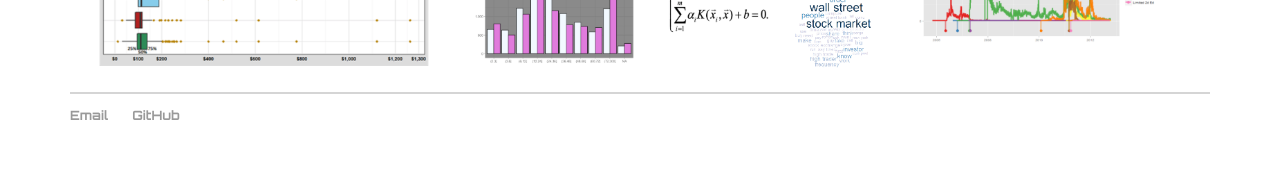
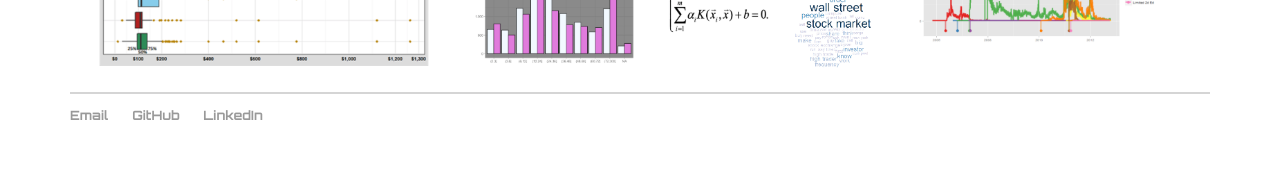
Before and after one commit to alexeybutyrev/alexeybutyrev.github.io, a Jekyll site: the page built from index.html, in a window 1280 px wide. Shown: the part 899-1091 px from the top of the page. Built offline with Jekyll 4.4.1, drawn with Linux system fonts in a browser that asks for light colours.

Commit message:
add LinkedIn Link

```diff
--- a/_layouts/default.html
+++ b/_layouts/default.html
@@ -32,6 +32,7 @@
     <ul>
       <li><a href="mailto:abutyrev@gmail.com">Email</a></li>
       <li><a href="https://github.com/alexeybutyrev">GitHub</a></li>
+      <li><a href="https://www.linkedin.com/in/alexey-butyrev/">LinkedIn</a></li>
     </ul>
   </footer>
 </body>
```
